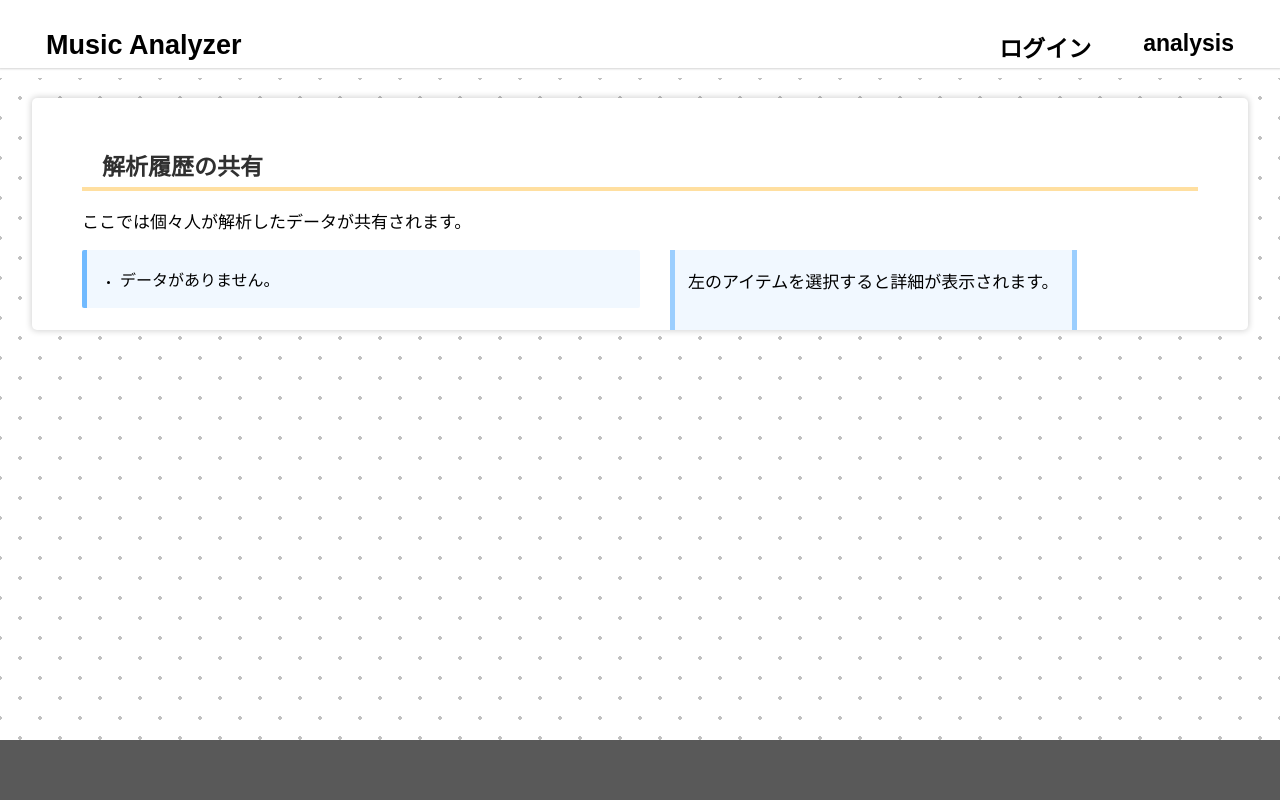
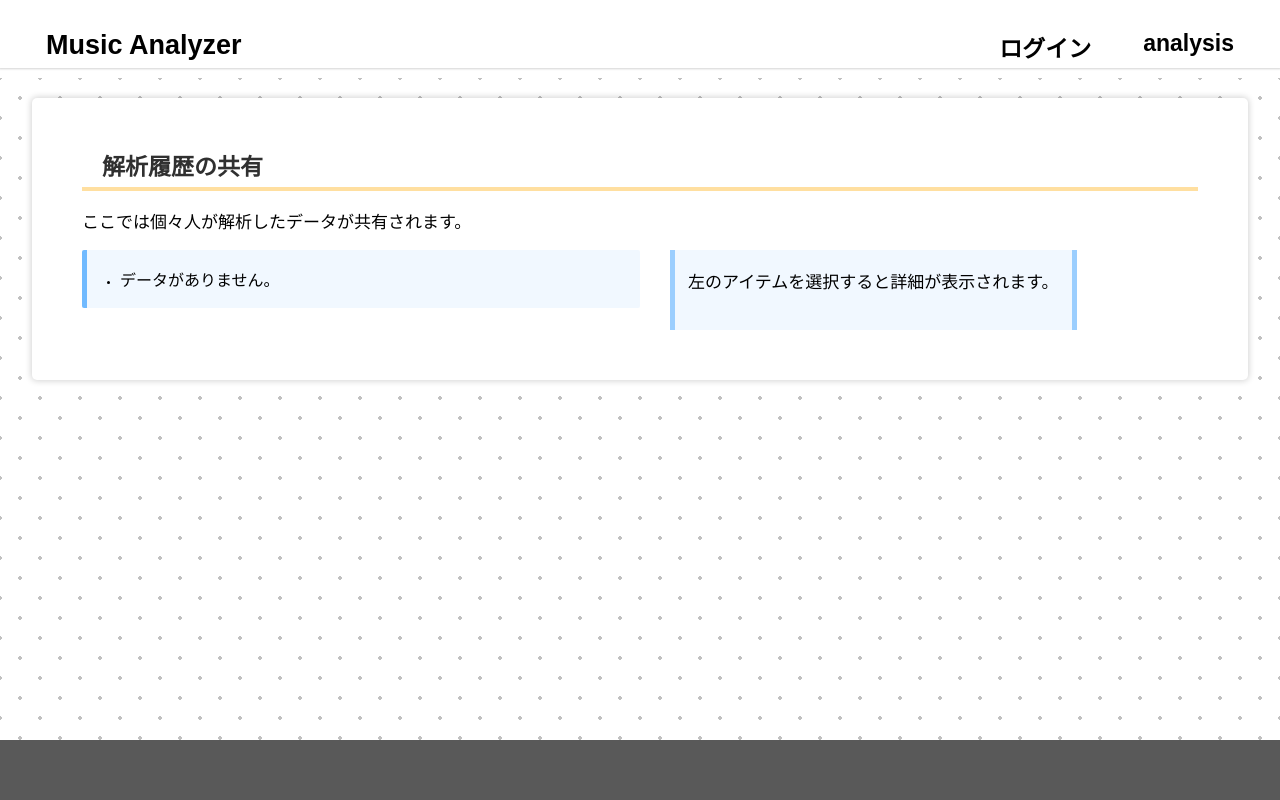
Before and after one commit to 1f10220158/project_cs-ex4, a Django app: page / in a window 1280 px wide. Run offline with Django 4.2, Linux system fonts and the light colour scheme; data that the repository does not hold is empty.

Commit message:
Update home.css

```diff
--- a/app/static/css/home.css
+++ b/app/static/css/home.css
@@ -9,7 +9,7 @@
 }
 
 #main-box {
-  padding: 50px 50px 0 50px;
+  padding: 50px;
 }
 
 #main-box h2 {
```
